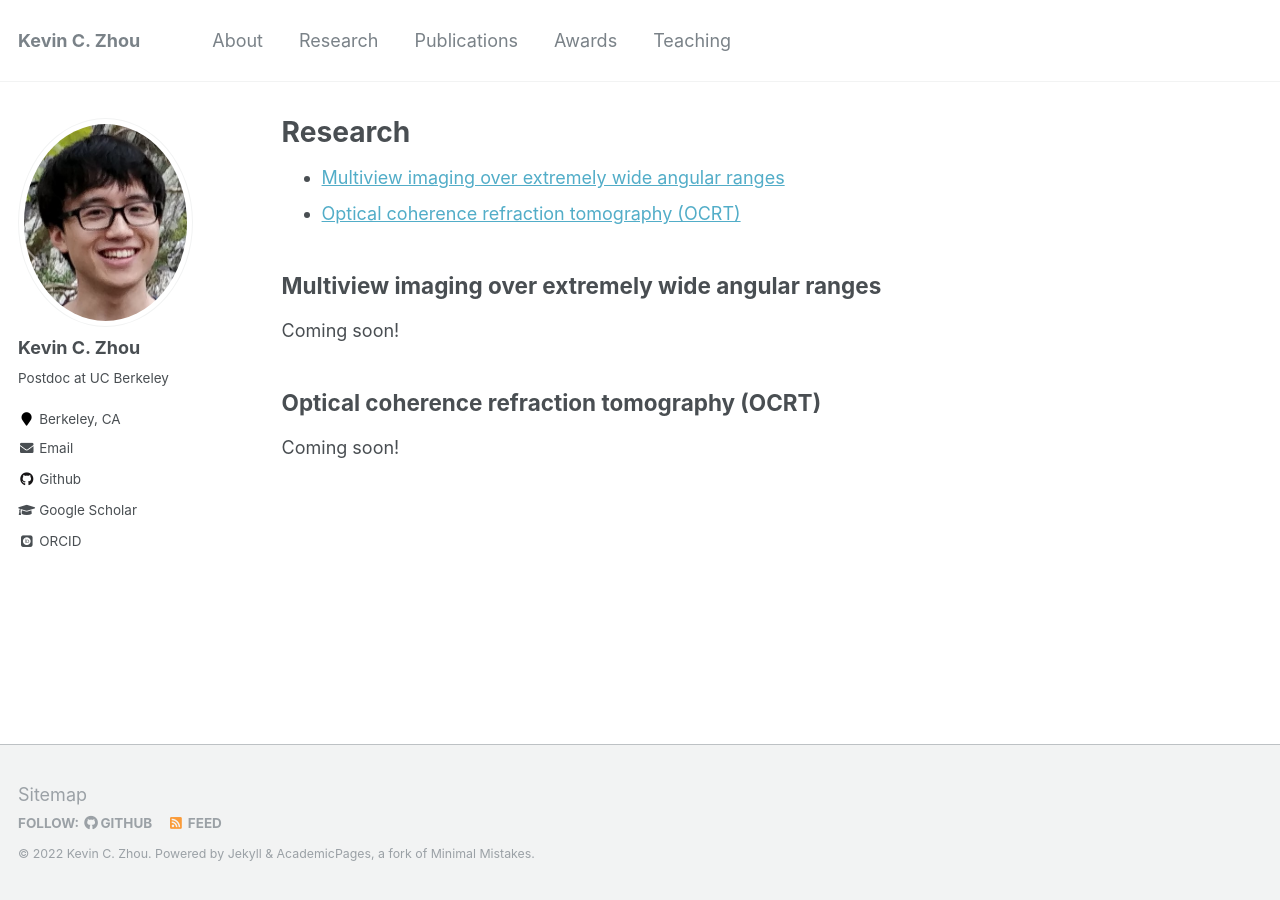
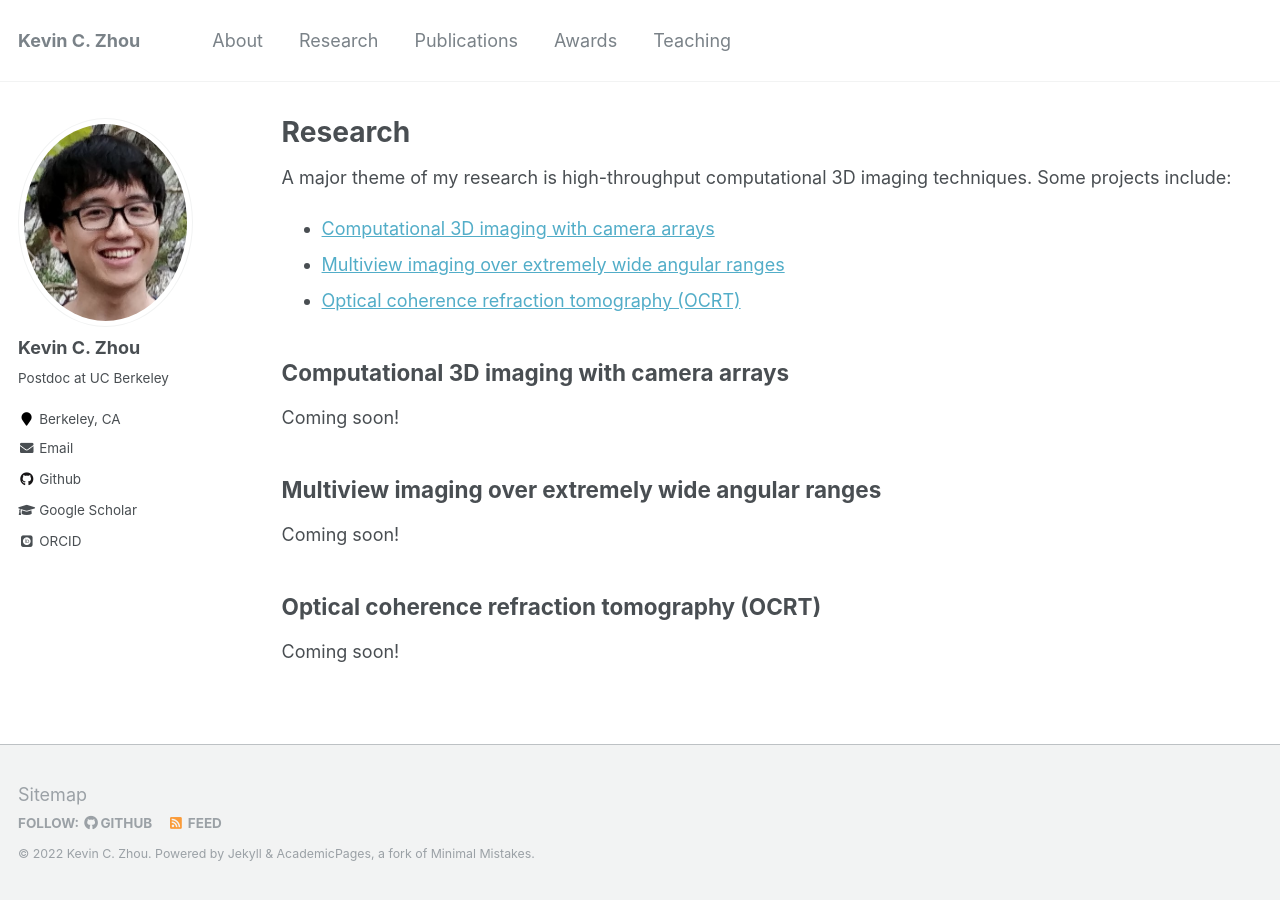
Before and after one commit to kevinczhou/kevinczhou.github.io, a Jekyll site: the page built from _pages/research.md, in a window 1280 px wide. Built offline with Jekyll 4.4.1, drawn with Linux system fonts in a browser that asks for light colours; some web fonts are replaced.

Commit message:
Update research.md

```diff
--- a/_pages/research.md
+++ b/_pages/research.md
@@ -5,9 +5,13 @@ permalink: /research/
 author_profile: true
 ---
 
+A major theme of my research is high-throughput computational 3D imaging techniques. Some projects include:
+- [Computational 3D imaging with camera arrays](#computational-3d-imaging-with-camera-arrays)
 - [Multiview imaging over extremely wide angular ranges](#multiview-imaging-over-extremely-wide-angular-ranges)
 - [Optical coherence refraction tomography (OCRT)](#optical-coherence-refraction-tomography-OCRT)
 
+## Computational 3D imaging with camera arrays
+Coming soon!
 
 ## Multiview imaging over extremely wide angular ranges
 Coming soon!
```
